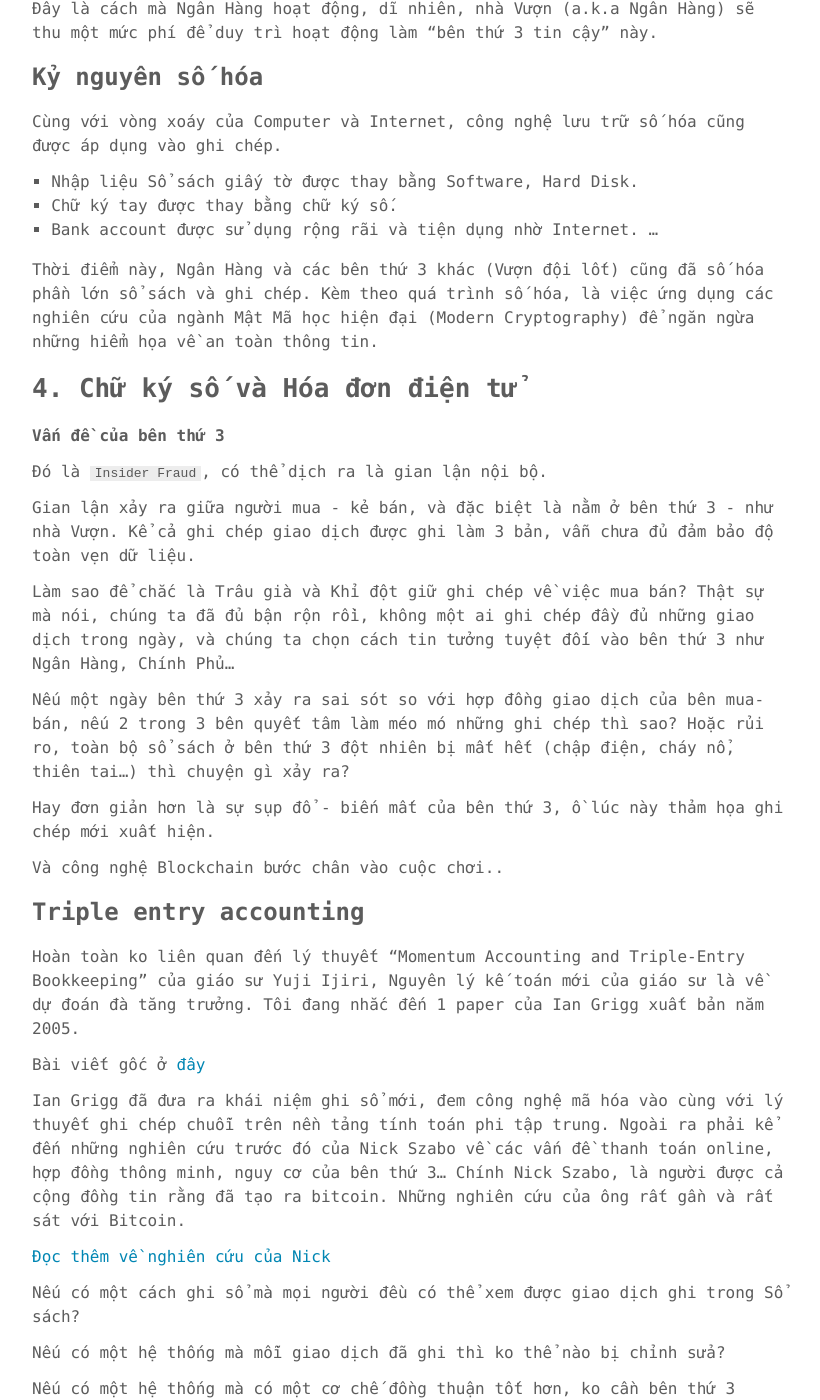
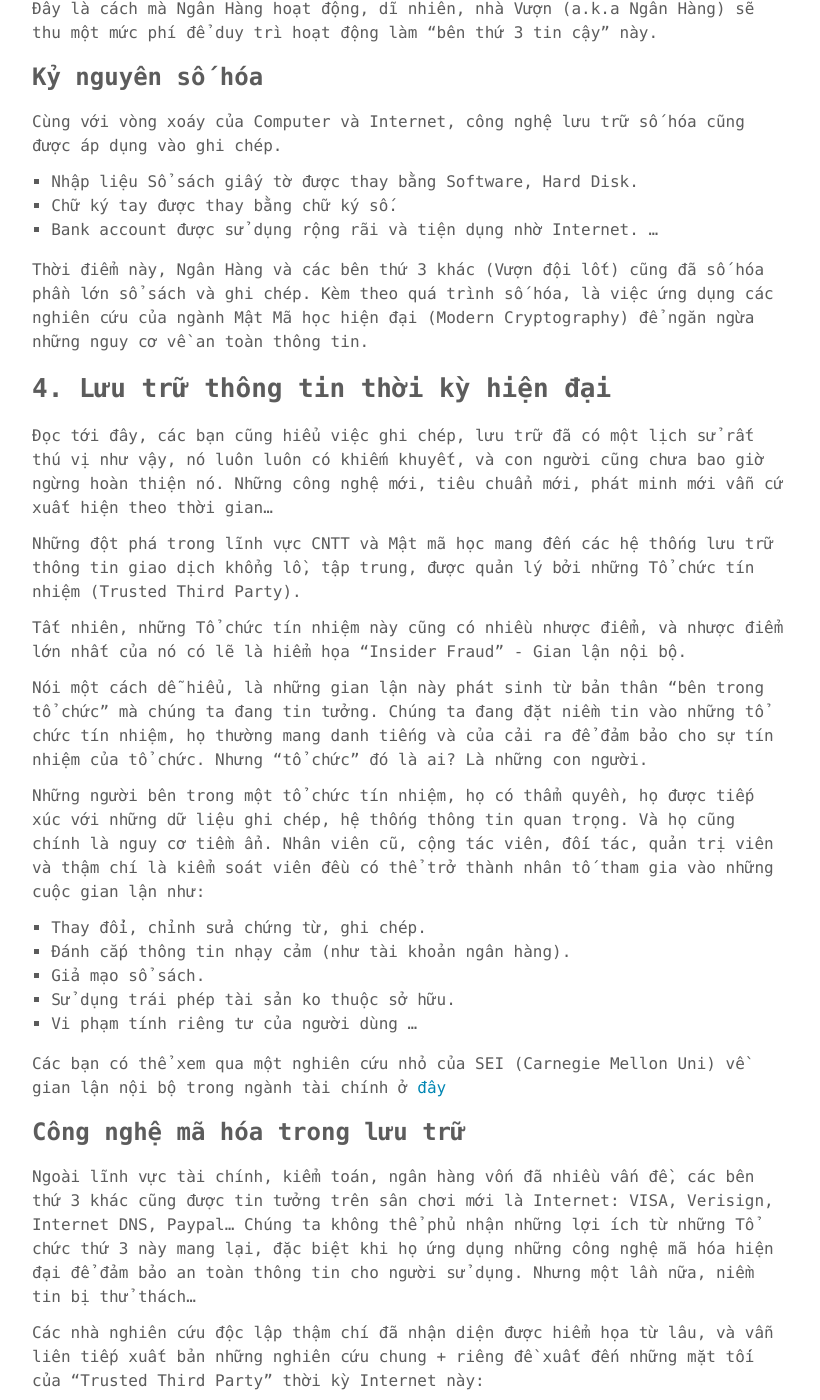
Before and after one commit to phuoc-thanh/phuoc-thanh.github.io, a Jekyll site: the page built from _posts/2018-07-17-road-to-blockchain-intro.md, in a window 1280 px wide and 1400 px high, scrolled down 3372 px. Shown: the whole window, without its empty margins (232-1052 px from the left). Built offline with Jekyll 4.4.1, drawn with Linux system fonts in a browser that asks for light colours; comment, search, counter and statistics services are not loaded; some of the changed text lies outside the part shown.

Commit message:
to complete blockchain intro post

```diff
--- a/_posts/2018-07-17-road-to-blockchain-intro.md
+++ b/_posts/2018-07-17-road-to-blockchain-intro.md
@@ -38,7 +38,7 @@
 + Ngày 02, bán 20 cá thu được 200 sò, mua 2 cân gạo hết 40 sò.
 + ...
 
-Đây được coi là khởi đầu của ngành "kế toán - ghi sổ", hệ thống sổ ghi đơn giản như trên được coi là "Single-entry bookeeping system". Các loại sổ ghi chép này về sau được gọi là Sổ Cái (Ledger).
+Đây được coi là khởi đầu của việc "kế toán - ghi sổ", hệ thống sổ ghi đơn giản như trên được coi là "Single-entry bookeeping system". Các loại sổ ghi  sổ sách, lưu trữ dữ liệu đang đchép này về sau được gọi là Sổ Cái (Ledger).
 
 
 ## 2. Hệ thống ghi Sổ Kép
@@ -96,23 +96,55 @@
 + Bank account được sử dụng rộng rãi và tiện dụng nhờ Internet.
 ...
 
-Thời điểm này, Ngân Hàng và các bên thứ 3 khác (Vượn đội lốt) cũng đã số hóa phần lớn sổ sách và ghi chép. Kèm theo quá trình số hóa, là việc ứng dụng các nghiên cứu của ngành Mật Mã học hiện đại (Modern Cryptography) để ngăn ngừa những hiểm họa về an toàn thông tin.
+Thời điểm này, Ngân Hàng và các bên thứ 3 khác (Vượn đội lốt) cũng đã số hóa phần lớn sổ sách và ghi chép. Kèm theo quá trình số hóa, là việc ứng dụng các nghiên cứu của ngành Mật Mã học hiện đại (Modern Cryptography) để ngăn ngừa những nguy cơ về an toàn thông tin.
 
-## 4. Chữ ký số và Hóa đơn điện tử
+## 4. Lưu trữ thông tin thời kỳ hiện đại
 
-**Vấn đề của bên thứ 3**
+Đọc tới đây, các bạn cũng hiểu việc ghi chép, lưu trữ đã có một lịch sử rất thú vị như vậy, nó luôn luôn có khiếm khuyết, và con người cũng chưa bao giờ ngừng hoàn thiện nó. Những công nghệ mới, tiêu chuẩn mới, phát minh mới vẫn cứ xuất hiện theo thời gian...
 
-Đó là `Insider Fraud`, có thể dịch ra là gian lận nội bộ.
+Những đột phá trong lĩnh vực CNTT và Mật mã học mang đến các hệ thống lưu trữ thông tin giao dịch khổng lồ, tập trung, được quản lý bởi những Tổ chức tín nhiệm (Trusted Third Party).
 
-Gian lận xảy ra giữa người mua - kẻ bán, và đặc biệt là nằm ở bên thứ 3 - như nhà Vượn. Kể cả ghi chép giao dịch được ghi làm 3 bản, vẫn chưa đủ đảm bảo độ toàn vẹn dữ liệu.
+Tất nhiên, những Tổ chức tín nhiệm này cũng có nhiều nhược điểm, và nhược điểm lớn nhất của nó có lẽ là hiểm họa "Insider Fraud" - Gian lận nội bộ.
 
-Làm sao để chắc là Trâu già và Khỉ đột giữ ghi chép về việc mua bán? Thật sự mà nói, chúng ta đã đủ bận rộn rồi, không một ai ghi chép đầy đủ những giao dịch trong ngày, và chúng ta chọn cách tin tưởng tuyệt đối vào bên thứ 3 như Ngân Hàng, Chính Phủ...
+Nói một cách dễ hiểu, là những gian lận này phát sinh từ bản thân "bên trong tổ chức" mà chúng ta đang tin tưởng. Chúng ta đang đặt niềm tin vào những tổ chức tín nhiệm, họ thường mang danh tiếng và của cải ra để đảm bảo cho sự tín nhiệm của tổ chức. Nhưng "tổ chức" đó là ai? Là những con người.
 
-Nếu một ngày bên thứ 3 xảy ra sai sót so với hợp đồng giao dịch của bên mua-bán, nếu 2 trong 3 bên quyết tâm làm méo mó những ghi chép thì sao? Hoặc rủi ro, toàn bộ sổ sách ở bên thứ 3 đột nhiên bị mất hết (chập điện, cháy nổ, thiên tai...) thì chuyện gì xảy ra?
+Những người bên trong một tổ chức tín nhiệm, họ có thẩm quyền, họ được tiếp xúc với những dữ liệu ghi chép, hệ thống thông tin quan trọng. Và họ cũng chính là nguy cơ tiềm ẩn. Nhân viên cũ, cộng tác viên, đối tác, quản trị viên và thậm chí là kiểm soát viên đều có thể trở thành nhân tố tham gia vào những cuộc gian lận như:
 
-Hay đơn giản hơn là sự sụp đổ - biến mất của bên thứ 3, ồ lúc này thảm họa ghi chép mới xuất hiện.
+- Thay đổi, chỉnh sửa chứng từ, ghi chép.
+- Đánh cắp thông tin nhạy cảm (như tài khoản ngân hàng).
+- Giả mạo sổ sách.
+- Sử dụng trái phép tài sản ko thuộc sở hữu.
+- Vi phạm tính riêng tư của người dùng
+...
 
-Và công nghệ Blockchain bước chân vào cuộc chơi..
+Các bạn có thể xem qua một nghiên cứu nhỏ của SEI (Carnegie Mellon Uni) về gian lận nội bộ trong ngành tài chính ở [đây](https://resources.sei.cmu.edu/asset_files/Brochure/2012_015_001_28207.pdf)
+
+### Công nghệ mã hóa trong lưu trữ
+
+Ngoài lĩnh vực tài chính, kiểm toán, ngân hàng vốn đã nhiều vấn đề, các bên thứ 3 khác cũng được tin tưởng trên sân chơi mới là Internet: VISA, Verisign, Internet DNS, Paypal... Chúng ta không thể phủ nhận những lợi ích từ những Tổ chức thứ 3 này mang lại, đặc biệt khi họ ứng dụng những công nghệ mã hóa hiện đại để đảm bảo an toàn thông tin cho người sử dụng. Nhưng một lần nữa, niềm tin bị thử thách...
+
+Các nhà nghiên cứu độc lập thậm chí đã nhận diện được hiểm họa từ lâu, và vẫn liên tiếp xuất bản những nghiên cứu chung + riêng đề xuất đến những mặt tối của "Trusted Third Party" thời kỳ Internet này:
+
+Vì chủ đề này gói hẹp trong phạm vi blockchain, nên tôi dẫn nguôn nghiên cứu của 2 tác giả được cho là ảnh hưởng rất lớn tới sự ra đời của blockchain là Ian Grigg và Nick Szabo:
+
+1. Những rào cản về chi phí, kĩ thuật, hạ tầng... chưa được dỡ bỏ kèm theo những lỗ hổng bảo mật mới: [Trusted Third Parties Are Security Holes - Nick Szabo](https://nakamotoinstitute.org/trusted-third-parties)
+
+2. Tác hại của hệ thống khóa công khai (Public Key Infrastructure): [PKI considered harmful - Ian Grigg](http://iang.org/ssl/pki_considered_harmful.html)
+
+
+Ở nghiên cứu của Ian Grigg về hệ thống PKI, có một đoạn ngắn mô tả tác hại của nguyên tắc tập trung, cũng là một vấn đề thúc đẩy cho sự ra đời của blockchain:
+
+> ...Indeed, as he (Trusted Third Party) has total power over issuance of certificates, he is now a major source of weakness, placing great stress on the word 'trust'.
+
+> This alternate logic has been expressed in the term Centralised Vulnerability Party or CVP. Instead of the marketing hope that you trust the TTP, you the user are forced to trust. You have no choice, and are vulnerable to this central, all-powerful party...
+
+## 5. Hệ thống lưu trữ chuỗi khối a.k.a blockchain
+
+[to be completed]
+
+Những rủi ro về bảo mật, mất mát thông tin hay những gian lận xảy ra, kể cả chỉ là hiểm họa tiềm tàng trong lĩnh vực ghi chép sổ sách, lưu trữ dữ liệu đòi hỏi sự ra đời của một nền tảng lưu trữ mới...
+
+Những đòi hỏi đó đã được nghiên cứu và thử nghiệm nhiều năm liền, cho tới khi bitcoin ra đời. Một trong số những hệ thống ghi chép như vậy, được mô tả bởi Ian Grigg, về cách ghi sổ tam phân (?)
 
 ### Triple entry accounting
 
@@ -124,24 +156,24 @@
 
 [Đọc thêm về nghiên cứu của Nick](https://nakamotoinstitute.org/authors/nick-szabo/)
 
+Hệ thống của Nick mô tả, hướng tới việc giải quyết những vấn đề về lưu trữ, mà bài viết liệt kê:
+
 Nếu có một cách ghi sổ mà mọi người đều có thể xem được giao dịch ghi trong Sổ sách?
 
 Nếu có một hệ thống mà mỗi giao dịch đã ghi thì ko thể nào bị chỉnh sửa?
 
-Nếu có một hệ thống mà có một cơ chế đồng thuận tốt hơn, ko cần bên thứ 3 nhưng đảm bảo giao dịch được xác minh đúng đắn?
+Nếu có một hệ thống mà có một cơ chế xác nhận tốt hơn, ko phải phụ thuộc vào bên thứ 3 (hay Tổ chức tín nhiệm)?
 
 Nếu hệ thống xác minh hoạt động bền vững khó bị phá vỡ và đủ nhanh để sử dụng xuyên lục địa?
 
 Hệ thống đó, nếu có, sẽ là Blockchain!
 
-## 5. Blockchain
+Toàn bộ những vấn đề trên đều liên quan tới giao dịch thương mại, tiền, nhưng hãy hình dung đến các khía cạnh khác cần phải được ghi chép như:
 
-Toàn bộ những vấn đề trên đều liên quan tới giao dịch thương mại, tiền, nhưng hãy hình dung đến các khía cạnh khác có thể áp dụng "giao dịch" như:
-
-+ Bỏ phiếu, nếu chúng ta vote xong thì coi như là 1 giao dịch sẽ được ghi vào sổ cái, kiểm phiếu minh bạch
++ Bỏ phiếu
 + Chấm bài thi
 + Quản lý định danh cho mỗi người
-+ Sổ xố?
++ Sổ xố
 
 # References
 
@@ -153,4 +185,6 @@
 
 https://nakamotoinstitute.org/bit-gold/
 
+http://iang.org/ssl/pki_considered_harmful.html
+
 https://en.wikipedia.org/wiki/Double-entry_bookkeeping_system
```
